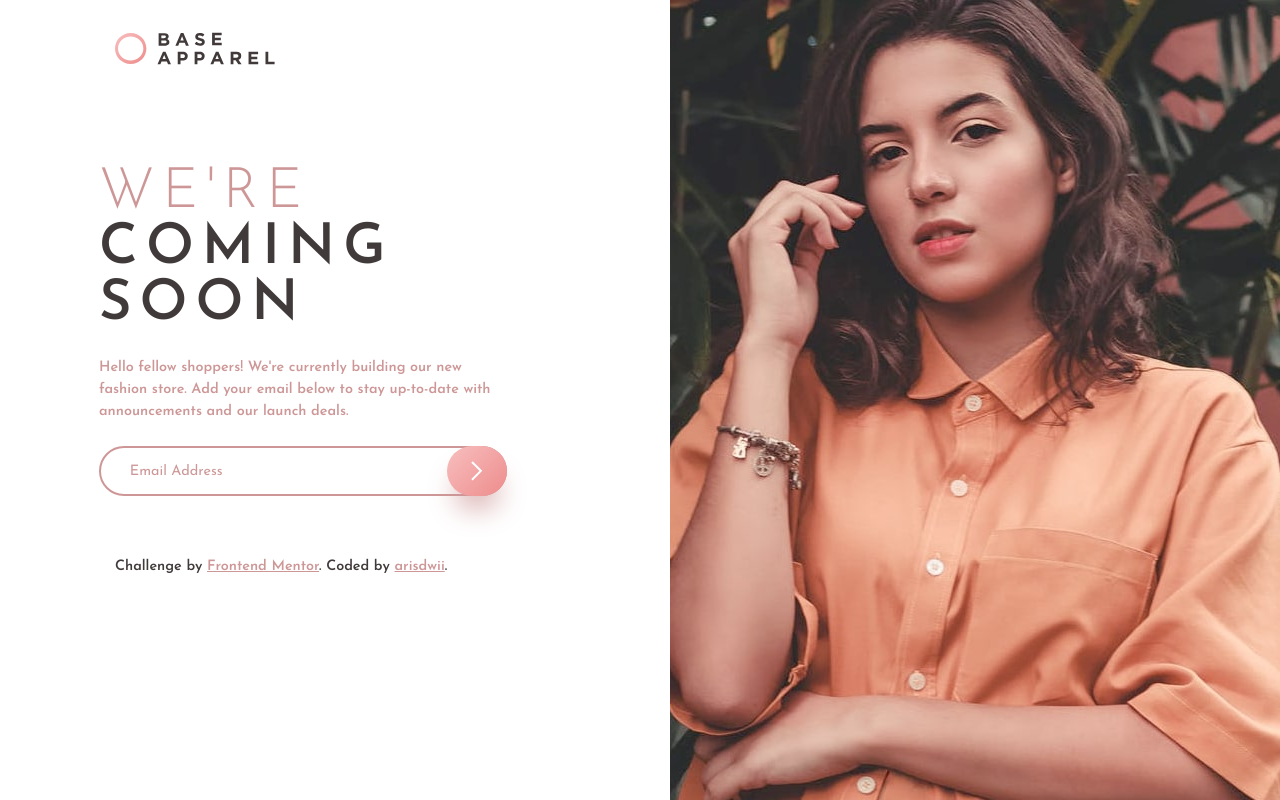
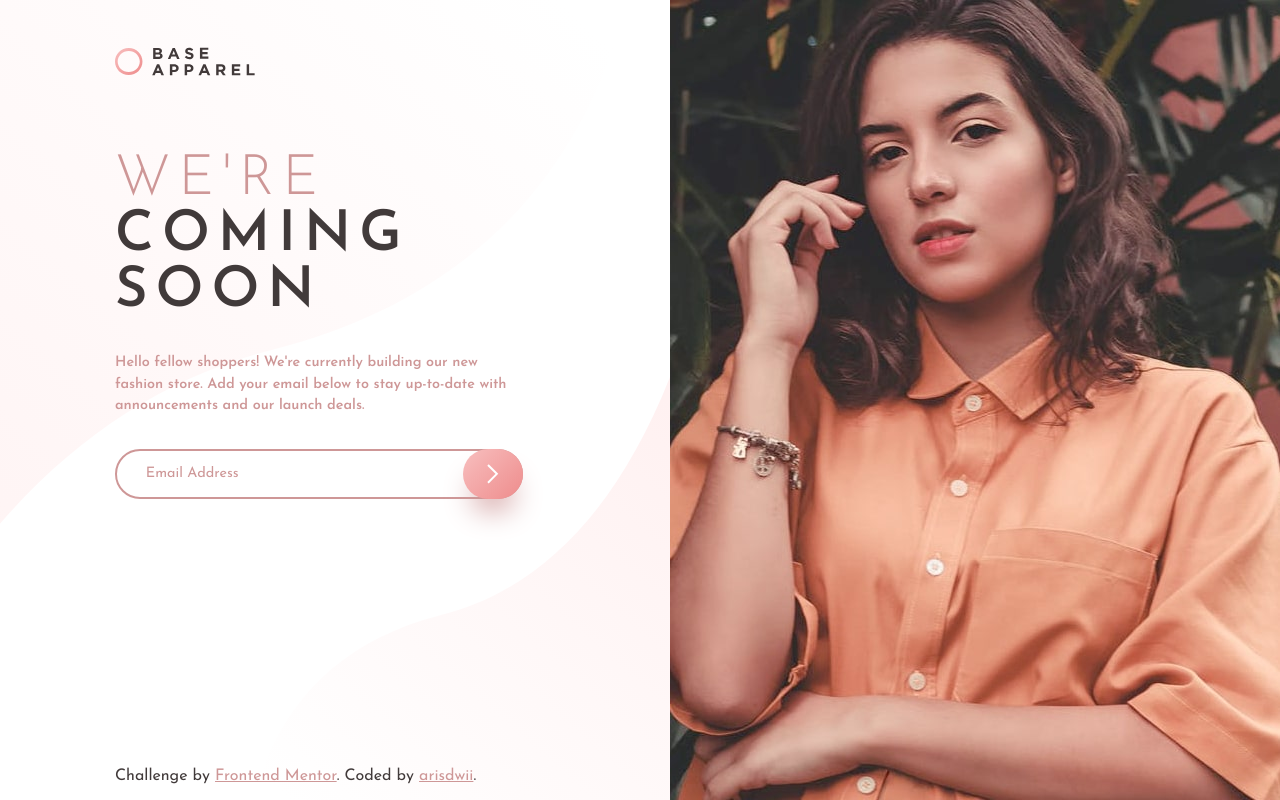
Before and after one commit to arisdwii/frontendmentor-base-apparel-coming-soon, a plain HTML site: page index.html in a window 1280 px wide. Drawn offline with Linux system fonts and the light colour scheme.

Commit message:
Update: index.html and style.css - Fix layout and design

```diff
--- a/index.html
+++ b/index.html
@@ -20,7 +20,7 @@
 
 <body>
   <!-- show in width < 786px -->
-  <header>
+  <header class="header-mobile">
     <a href="/" aria-label="go to home">
       <img src="images/logo.svg" alt="Logo Base Apparel">
     </a>
@@ -35,20 +35,22 @@
       </picture>
     </figure>
 
-    <section>
+    <section class="container">
       <!-- show in width > 786 -->
-      <header>
+      <header class="header-desktop">
         <a href="/" aria-label="go to home">
           <img src="images/logo.svg" alt="Logo Base Apparel">
         </a>
       </header>
 
+      <section class="content">
         <h1>
           <span>We're</span>
           <span>coming soon</span>
         </h1>
 
-      <p>Hello fellow shoppers! We're currently building our new fashion store. Add your email below to stay up-to-date
+        <p>Hello fellow shoppers! We're currently building our new fashion store. Add your email below to stay
+          up-to-date
           with announcements and our launch deals.</p>
 
         <form>
@@ -65,9 +67,10 @@
 
           <p id="email-message"></p>
         </form>
+      </section>
 
       <!-- show in width > 786px -->
-      <footer>
+      <footer class="footer-desktop">
         <p>
           Challenge by <a href="https://www.frontendmentor.io?ref=challenge" target="_blank"
             aria-label="go to website frontendmentor">Frontend Mentor</a>.
@@ -78,7 +81,7 @@
   </main>
 
   <!-- show in width < 786px -->
-  <footer>
+  <footer class="footer-mobile">
     <p>
       Challenge by <a href="https://www.frontendmentor.io?ref=challenge" target="_blank"
         aria-label="go to website frontendmentor">Frontend Mentor</a>.
--- a/style.css
+++ b/style.css
@@ -33,12 +33,13 @@ body {
   font-size: 1rem;
   display: flex;
   flex-direction: column;
+  background-image: var(--gradient-primary);
   color: var(--ndark-grayish-red);
 }
 
-header,
-main section,
-footer {
+header.header-mobile,
+main section.content,
+footer.footer-mobile {
   width: 100%;
   min-width: 280px;
   max-width: 375px;
@@ -46,13 +47,13 @@ footer {
   padding: 1em;
 }
 
-header {
+header.header-mobile {
   min-height: 60px;
   display: flex;
   align-items: center;
 }
 
-header img {
+header.header-mobile img {
   width: 120px;
 }
 
@@ -64,18 +65,18 @@ main figure img {
   width: 100%;
 }
 
-main section {
-  margin: 2em auto 5em auto;
+main header.header-desktop {
+  display: none;
+}
+
+main section.content {
+  margin: 1.5em auto 5em auto;
   display: flex;
   flex-direction: column;
   gap: 1.5em;
 }
 
-main section header {
-  display: none;
-}
-
-main section h1 {
+main section.content h1 {
   font-size: 2.7em;
   text-align: center;
   text-transform: uppercase;
@@ -83,17 +84,17 @@ main section h1 {
   flex-direction: column;
 }
 
-section h1 span {
+section.content h1 span {
   font-weight: 600;
   letter-spacing: 8px;
 }
 
-section h1 span:first-child {
+section.content h1 span:first-child {
   font-weight: 300;
   color: var(--pdesaturated-red);
 }
 
-section p {
+section.content p {
   text-align: center;
   font-size: 1rem;
   line-height: 1.5em;
@@ -101,11 +102,11 @@ section p {
   color: var(--pdesaturated-red);
 }
 
-section form {
+section.content form {
   position: relative;
 }
 
-section form input {
+section.content form input {
   display: block;
   width: 100%;
   height: 50px;
@@ -116,34 +117,36 @@ section form input {
   outline: none;
 }
 
-section form.error input {
-  border-color: var(--psoft-red);
-}
-
-section form input::placeholder {
+section.content form input::placeholder {
   color: var(--pdesaturated-red);
 }
 
-section form.error input::placeholder {
+section.content form.error input,
+section.content form.error input::placeholder {
   border-color: var(--psoft-red);
+  color: var(--psoft-red);
 }
 
-section form div.icon-error {
+section.content form div.icon-error {
+  height: 50px;
   position: absolute;
-  height: 50px;
   top: 0;
   right: 68px;
   display: flex;
   align-items: center;
-  opacity: 0;
   pointer-events: none;
+  transition: all 0.3s ease-in-out;
 }
 
-section form.error div.icon-error {
-  opacity: 1;
+form div.icon-error img {
+  display: none;
 }
 
-section form button {
+form.error div.icon-error img {
+  display: block;
+}
+
+section.content form button {
   width: 60px;
   height: 50px;
   background-image: var(--gradient-secondary);
@@ -169,31 +172,35 @@ form button img:first-child {
   transition: all 0.3s ease-in-out;
 }
 
+form button:hover img:first-child {
+  transform: translateX(500%);
+}
+
 form button img:last-child {
   transform: translateX(-500%);
   transition: all 0.3s ease-in-out;
-}
-
-form button:hover img:first-child {
-  transform: translateX(500%);
 }
 
 form button:hover img:last-child {
   transform: translateX(0%);
 }
 
-section form p#email-message {
+section.content form p#email-message {
   margin: 0.3em 2em;
   text-align: left;
   font-size: 0.8rem;
 }
 
-section form.error p#email-message {
+section.content form.error p#email-message {
   color: var(--psoft-red);
 }
 
-section form.success p#email-message {
+section.content form.success p#email-message {
   color: green;
+}
+
+main footer.footer-desktop {
+  display: none;
 }
 
 footer p {
@@ -206,13 +213,14 @@ footer p a {
 }
 
 @media (min-width: 600px) {
-  header,
-  main section,
-  footer {
+  header.header-mobile,
+  main section.content,
+  footer.footer-mobile {
     max-width: 440px;
   }
 
   main figure {
+    width: 100%;
     max-width: 500px;
     margin: 0 auto;
     aspect-ratio: 16 / 9;
@@ -223,14 +231,18 @@ footer p a {
   main figure img {
     object-position: top;
   }
+
+  main section.content {
+    gap: 2em;
+  }
 }
 
 @media (min-width: 768px) {
   body {
-    overflow: hidden;
+    background-image: none;
   }
 
-  header {
+  header.header-mobile {
     display: none;
   }
 
@@ -238,12 +250,10 @@ footer p a {
     display: flex;
     flex-direction: row-reverse;
     justify-content: space-between;
-    gap: 4em;
   }
 
   main figure {
-    width: 100%;
-    max-width: fit-content;
+    max-width: max-content;
     height: 100vh;
     margin: 0;
     aspect-ratio: unset;
@@ -251,40 +261,67 @@ footer p a {
   }
 
   main figure img {
-    width: 100%;
     height: 100%;
     object-fit: cover;
   }
 
-  main section {
+  main section.container {
+    width: 100%;
+    height: 100vh;
+    background-image: url("images/bg-pattern-desktop.svg");
+    background-repeat: no-repeat;
+    background-size: cover;
+    background-position: top right;
+    display: flex;
+    justify-content: space-between;
+    flex-direction: column;
+  }
+
+  main header.header-desktop,
+  main footer.footer-desktop {
+    width: 100%;
+    max-width: 440px;
     margin: 0 auto;
   }
 
-  main section header {
+  main header.header-desktop {
     display: block;
+    height: 80px;
+    display: flex;
+    align-items: end;
   }
 
-  section header img {
-    width: 160px;
+  header.header-desktop img {
+    width: 140px;
   }
 
-  main section h1 {
+  main section.content {
+    margin: 0 auto;
+    flex: 1;
+    padding: 1em 2em 1em 0;
+  }
+
+  main section.content h1 {
     margin-top: 1em;
     text-align: left;
     font-size: 3.5rem;
   }
 
-  main section p {
+  main section.content p {
     text-align: left;
     font-size: 0.9rem;
   }
 
-  main section footer {
-    margin-top: 1em;
+  main footer.footer-desktop {
     display: block;
+    padding: 1em 0;
   }
 
-  footer {
+  main footer.footer-desktop p {
+    text-align: left;
+  }
+
+  footer.footer-mobile {
     display: none;
   }
 }
```
Lines whose indentation alone changed are shown as unchanged.
